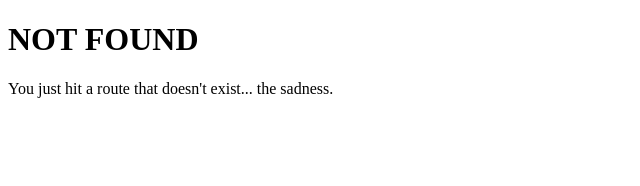
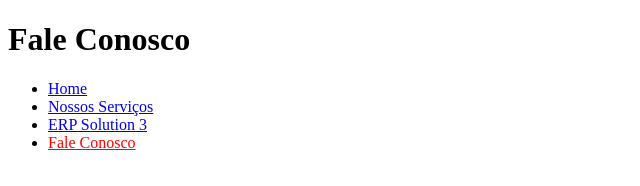
Before and after one commit to Ancora/websiteancora, a Gatsby site: page /contact in a window 1280 px wide. Before the commit this address had no page. Shown: the whole page, without its empty margins (0-640 px from the left). Built offline with nearby package versions, Linux system fonts and the light colour scheme; Gatsby itself is replaced by a stand-in of ours.

Commit message:
Criando páginas.

```diff
--- /dev/null
+++ b/src/pages/contact.js
@@ -0,0 +1,26 @@
+import React from "react"
+import { Link } from "gatsby"
+
+const ContactPage = () => (
+  <>
+    <h1>Fale Conosco</h1>
+    <ul>
+      <li>
+        <Link to="/">Home</Link>
+      </li>
+      <li>
+        <Link to="/services">Nossos Serviços</Link>
+      </li>
+      <li>
+        <Link to="/cybersul">ERP Solution 3</Link>
+      </li>
+      <li>
+        <Link to="/contact" activeStyle={{ color: "red" }}>
+          Fale Conosco
+        </Link>
+      </li>
+    </ul>
+  </>
+)
+
+export default ContactPage
--- /dev/null
+++ b/src/pages/cybersul.js
@@ -0,0 +1,26 @@
+import React from "react"
+import { Link } from "gatsby"
+
+const CybersulPage = () => (
+  <>
+    <h1>CyberSul</h1>
+    <ul>
+      <li>
+        <Link to="/">Home</Link>
+      </li>
+      <li>
+        <Link to="/services">Nossos Serviços</Link>
+      </li>
+      <li>
+        <Link to="/cybersul" activeStyle={{ color: "red" }}>
+          ERP Solution 3
+        </Link>
+      </li>
+      <li>
+        <Link to="/contact">Fale Conosco</Link>
+      </li>
+    </ul>
+  </>
+)
+
+export default CybersulPage
```
Also changed, not shown: src/pages/index.js (+17 -0 lines), src/pages/services.js (added, +25 -0 lines).
